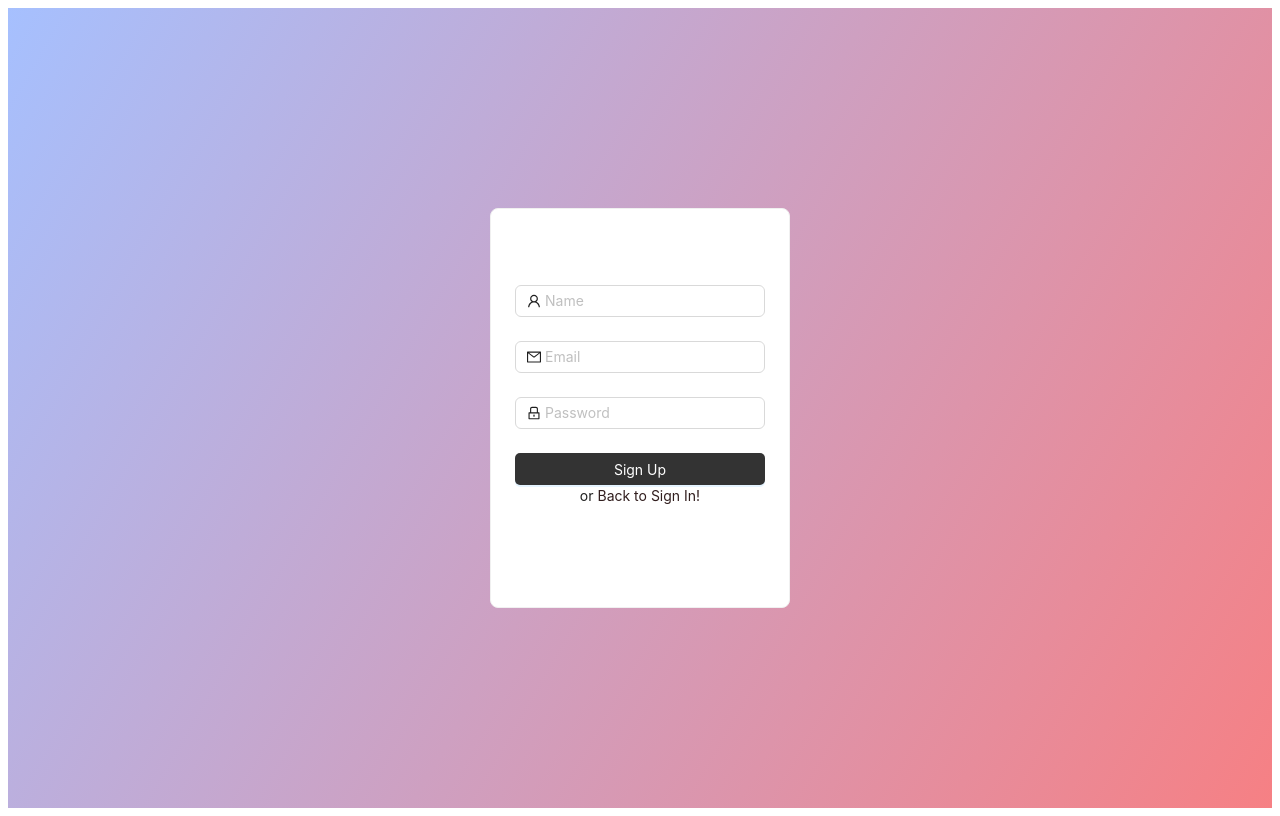
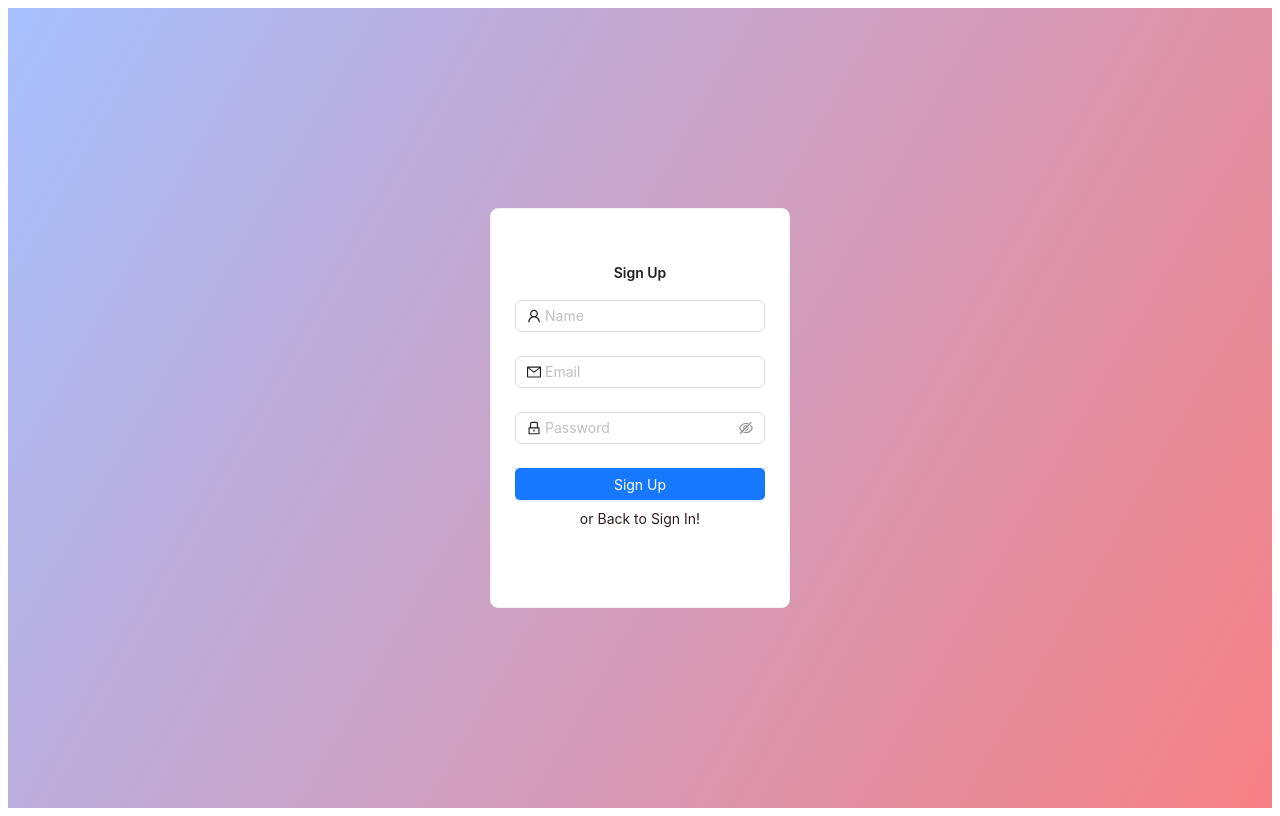
Before and after one commit to daeven7/easygenerator-frontend, a React (Vite) app: page /signup in a window 1280 px wide. Built offline with nearby package versions, Linux system fonts and the light colour scheme.

Commit message:
implemented http only cookies for refresh token

```diff
--- a/src/config/axiosConfig.ts
+++ b/src/config/axiosConfig.ts
@@ -31,23 +31,24 @@ api.interceptors.response.use(
     const originalRequest = error.config;
     if (error.response.status === 401 && !originalRequest._retry) {
       originalRequest._retry = true;
-      const refreshToken = localStorage.getItem("refreshToken");
-      if (refreshToken) {
+      // const refreshToken = localStorage.getItem("refreshToken");
+      // if (refreshToken) {
         try {
-          //   const response = await axios.post(`${BASE_URL}/auth/refreshToken`, {
-          //     refreshToken,
-          //   });
-          const response = await axios.get(`${BASE_URL}/auth/refresh`, {
-            headers: {
-              Authorization: `Bearer ${refreshToken}`,
-            },
+          // const response = await axios.get(`${BASE_URL}/auth/refresh`, {
+          //   headers: {
+          //     Authorization: `Bearer ${refreshToken}`,
+          //   },
+          // });
+          // const response = await axios.get(`${BASE_URL}/auth/refresh`);
+          const response = await axios.post(`${BASE_URL}/auth/refresh`,{}, {
+            withCredentials: true,
           });
+
           // don't use axious instance that already configured for refresh token api call
           const newAccessToken = response.data.accessToken;
-          const newRefreshToken = response.data.refreshToken;
+          // const newRefreshToken = response.data.refreshToken;
           localStorage.setItem("accessToken", newAccessToken); //set new access token
-          localStorage.setItem("refreshToken", newRefreshToken); //added
-          //   originalRequest.headers.Authorization = `Bearer ${newAccessToken}`;
+          // localStorage.setItem("refreshToken", newRefreshToken); //added
           originalRequest.headers.Authorization = `Bearer ${newAccessToken}`;
           return axios(originalRequest); //recall Api with new token
         } catch (error) {
@@ -56,7 +57,7 @@ api.interceptors.response.use(
           // Handle token refresh failure
           // mostly logout the user and re-authenticate by login again
         }
-      }
+      // }
     }
 
     return Promise.reject(error);
--- a/src/pages/SignIn/SignIn.tsx
+++ b/src/pages/SignIn/SignIn.tsx
@@ -2,19 +2,19 @@ import React from "react";
 import { LockOutlined, UserOutlined } from "@ant-design/icons";
 import {
   Button,
-  Checkbox,
   Form,
   Input,
-  Flex,
   notification,
-  Alert,
   Card,
+  Typography,
 } from "antd";
 import { Link } from "react-router-dom";
 import { useAuthContext } from "../../hooks/auth";
 import { useNavigate } from "react-router-dom";
 import { AppUtils } from "../../utils/app.utils";
 import { ALERT_TYPE } from "../../types/alert.type";
+
+const { Text } = Typography;
 
 const SignInPage: React.FC = () => {
   const navigate = useNavigate();
@@ -43,7 +43,7 @@ const SignInPage: React.FC = () => {
   };
 
   return (
-    <div className="centeredPage">
+    <div className="centeredForm">
       {contextHolder}
 
       <Card
@@ -56,15 +56,28 @@ const SignInPage: React.FC = () => {
         }}
       >
         <div className="container">
+          <Text strong className="formTitle">
+            Sign In
+          </Text>
           <Form
             name="login"
             initialValues={{ remember: true }}
             style={{ maxWidth: 360 }}
             onFinish={onFinish}
           >
+            {/* <Form.Item
+              name="email"
+              rules={[{ required: true, message: "Please input your email!" }]}
+            > */}
             <Form.Item
               name="email"
-              rules={[{ required: true, message: "Please input your email!" }]}
+              rules={[
+                { required: true, message: "Please input your email!" },
+                {
+                  type: "email",
+                  message: "Please enter a valid email address!",
+                },
+              ]}
             >
               <Input prefix={<UserOutlined />} placeholder="Email" />
             </Form.Item>
@@ -85,11 +98,13 @@ const SignInPage: React.FC = () => {
               <Button block type="primary" htmlType="submit" className="button">
                 Sign In
               </Button>
-              or{" "}
-              <Link to="/signup" className="link">
-                {" "}
-                Sign Up now!{" "}
-              </Link>
+              <div className="formFooter">
+                or{" "}
+                <Link to="/signup" className="link">
+                  {" "}
+                  Sign Up now!{" "}
+                </Link>
+              </div>
             </Form.Item>
           </Form>
         </div>
--- a/src/pages/SignUp/SignUp.tsx
+++ b/src/pages/SignUp/SignUp.tsx
@@ -1,16 +1,17 @@
 import React from "react";
 import { LockOutlined, UserOutlined, MailOutlined } from "@ant-design/icons";
-import { Button,  Form, Input,  notification,  Card } from "antd";
-import { useAuthContext,  } from "../../hooks/auth";
+import { Button, Form, Input, notification, Card } from "antd";
+import { useAuthContext } from "../../hooks/auth";
 import { Link, useNavigate } from "react-router-dom";
 import { AppUtils } from "../../utils/app.utils";
 import styles from "./signUp.module.scss"; // Import the SCSS module
 import { ALERT_TYPE } from "../../types/alert.type";
+import { Typography } from "antd";
+
+const { Text } = Typography;
 
 const SignUpPage: React.FC = () => {
   const navigate = useNavigate();
-
-
 
   const { signUp } = useAuthContext();
 
@@ -30,16 +31,24 @@ const SignUpPage: React.FC = () => {
         placement: "topRight",
       });
     }
-
   };
 
   return (
-
-    <div className={`centeredPage ${styles.centeredPage} `}>
-      <Card style={{ width: 300, height: 400, display: "flex", justifyContent:"center", alignItems: "center" }}>
+    <div className="centeredForm">
+      <Card
+        style={{
+          width: 300,
+          height: 400,
+          display: "flex",
+          justifyContent: "center",
+          alignItems: "center",
+        }}
+      >
         {contextHolder}
         <div className="container">
-
+          <Text strong className="formTitle">
+            Sign Up
+          </Text>
           <Form
             name="login"
             initialValues={{ remember: true }}
@@ -70,45 +79,44 @@ const SignUpPage: React.FC = () => {
             </Form.Item>
             <Form.Item
               name="password"
-            // rules={[{ required: true, message: "Please input your Password!" }]}
-            // rules={[
-            //   { required: true, message: "Please input your Password!" },
-            //   {
-            //     pattern: /^(?=.*[a-zA-Z])(?=.*\d)(?=.*[@$!%*?&])[A-Za-z\d@$!%*?&]{8,}$/,
-            //     message:
-            //       "Password must be at least 8 characters long, contain at least one letter, one number, and one special character.",
-            //   },
-            // ]}
-
               rules={[
                 { required: true, message: "Please input your Password!" },
                 {
-                pattern: /^(?=.*[a-zA-Z])(?=.*\d)(?=.*[!@#$%^&*()_+])[A-Za-z\d!@#$%^&*()_+]{8,}$/,
+                  pattern:
+                    /^(?=.*[a-zA-Z])(?=.*\d)(?=.*[!@#$%^&*()_+])[A-Za-z\d!@#$%^&*()_+]{8,}$/,
                   message:
-                  "Password must be at least 8 characters long, contain at least one letter, one number, and one special character.",
+                    "Password must be at least 8 characters long, have at least 1 letter, 1 number, and 1 special character.",
                 },
               ]}
             >
-            <Input
+              <Input.Password
                 prefix={<LockOutlined />}
                 type="password"
                 placeholder="Password"
               />
             </Form.Item>
 
-
             <Form.Item>
               <Button block type="primary" htmlType="submit" className="button">
                 Sign Up
               </Button>
-            or <Link to="/" className="link"> Back to Sign In! </Link>
+              <div className="formFooter">
+                or{" "}
+                <Link to="/" className="link">
+                  {" "}
+                  Back to Sign In!{" "}
+                </Link>
+              </div>
             </Form.Item>
           </Form>
         </div>
       </Card>
     </div>
-
   );
 };
 
 export default SignUpPage;
+
+// {
+//   /* <div className={`centeredPage ${styles.centeredPage} `}></div> */
+// }
--- a/src/services/app-services.ts
+++ b/src/services/app-services.ts
@@ -10,9 +10,10 @@ export const appService = {
     // localStorage.setItem("accessToken", data.accessToken);
     // localStorage.setItem("refreshToken", data.refreshToken);
 
-    const { data } = await api.get<void>("/auth/health");
+    // const { data } = await api.get<void>("/auth/health");
+    const { data } = await api.get<void>("/dashboard/data");
 
-console.log(" inside health service", data)
+    console.log(" inside health service", data);
     return data;
   },
 };
--- a/src/services/auth-service.ts
+++ b/src/services/auth-service.ts
@@ -1,17 +1,19 @@
 import api from "../config/axiosConfig";
 import { SignInData, SignUpData, TokenData } from "../types/auth.type";
-
-
 
 export const authService = {
   signUp: async (userInfo: SignUpData) => {
     try {
-      const { data } = await api.post<TokenData>("/auth/signup", {
-        ...userInfo,
-      });
+      const { data } = await api.post<TokenData>(
+        "/auth/signup",
+        {
+          ...userInfo,
+        },
+        { withCredentials: true }
+      );
       console.log("inside authservice signup", data);
       localStorage.setItem("accessToken", data.accessToken);
-      localStorage.setItem("refreshToken", data.refreshToken);
+      // localStorage.setItem("refreshToken", data.refreshToken);
     } catch (error: any) {
       console.log("error in signup", error);
       throw new Error(
@@ -22,25 +24,29 @@ export const authService = {
 
   signIn: async (userData: SignInData) => {
     try {
-      const { data } = await api.post<TokenData>("/auth/signin", {
-        ...userData,
-      });
+      const { data } = await api.post<TokenData>(
+        "/auth/signin",
+        {
+          ...userData,
+        },
+        { withCredentials: true }
+      );
       console.log("inside authservice signin", data);
       localStorage.setItem("accessToken", data.accessToken);
-      localStorage.setItem("refreshToken", data.refreshToken);
+      // localStorage.setItem("refreshToken", data.refreshToken);
     } catch (error: any) {
       console.log("error in signin", error);
       throw new Error(
         error.response?.data?.message || "An error occurred during signin"
       );
     }
-
   },
 
   logout: async () => {
     console.log("inside logout");
     localStorage.removeItem("accessToken");
-    localStorage.removeItem("refreshToken");
+    // localStorage.removeItem("refreshToken");
+    await api.post("/auth/logout", {}, { withCredentials: true });
     return;
   },
 };
--- a/src/styles/forms.module.scss
+++ b/src/styles/forms.module.scss
@@ -1,10 +1,8 @@
-
-
-.centeredPage {
+.centeredForm {
   display: flex;
-    justify-content: center;  // Horizontally center
-    align-items: center;      // Vertically center
-    min-height: 100vh;        // Full viewport height
+  justify-content: center; // Horizontally center
+  align-items: center; // Vertically center
+  min-height: 100vh; // Full viewport height
   margin: 0;
   // background-color: #f0f0f0; // Optional background color
   font-family: Arial, sans-serif; // Optional font
@@ -16,16 +14,15 @@
 }
 
 .button {
-    background-color: #333333; /* Dark charcoal */
-    color: white; /* White text */
+  // background-color: #333333; /* Dark charcoal */
+  // color: white; /* White text */
   border: none;
   padding: 10px 20px;
   border-radius: 5px;
 }
 
-  .link{
+.link {
   color: #311e1e;
-
 }
 
 .link:hover {
@@ -33,6 +30,21 @@
   text-decoration: underline; /* Underline on hover */
 }
 
-//   .ant-form-item-explain-error {
-//     color: rgb(51, 129, 122) !important;
-// }
+.ant-form-item-explain-error {
+  // color: rgb(51, 129, 122) !important;
+  color: #ff4d4f; /* Use Ant Design's error color */
+  font-size: 0.9rem; /* Adjust size for better readability */
+  margin-top: 4px; /* Add spacing */
+  font-weight: 500; /* Make it slightly bold for visibility */
+  text-align: left;
+}
+
+.formTitle {
+  display: block !important;
+  margin-bottom: 1rem !important;
+}
+
+.formFooter{
+  display: block !important;
+  margin-top: 0.5rem !important;
+}
--- a/src/types/auth.type.ts
+++ b/src/types/auth.type.ts
@@ -11,5 +11,5 @@ export type SignInData = {
 
 export type TokenData = {
     accessToken: string;
-    refreshToken: string;
+    // refreshToken: string;
   };
```
Also changed, not shown: src/global.scss (+15 -0 lines). Lines whose indentation alone changed are shown as unchanged.
